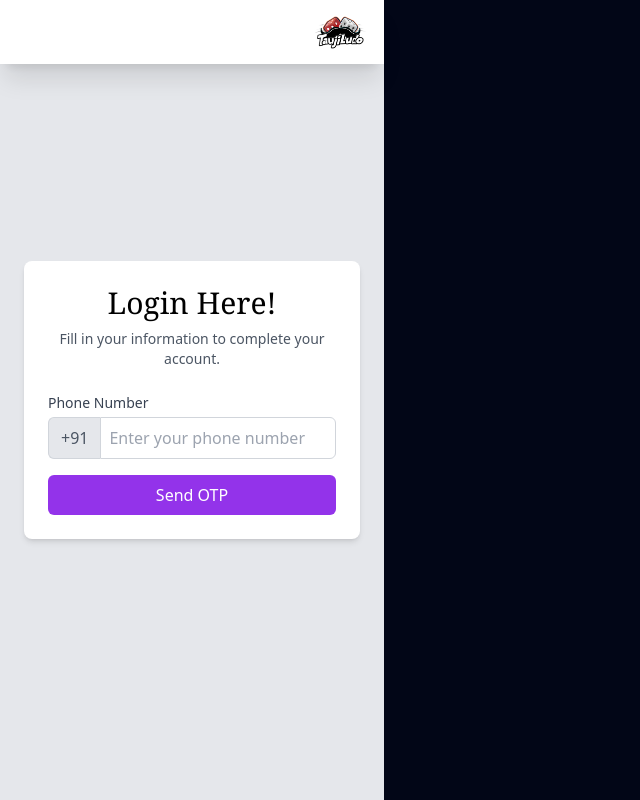
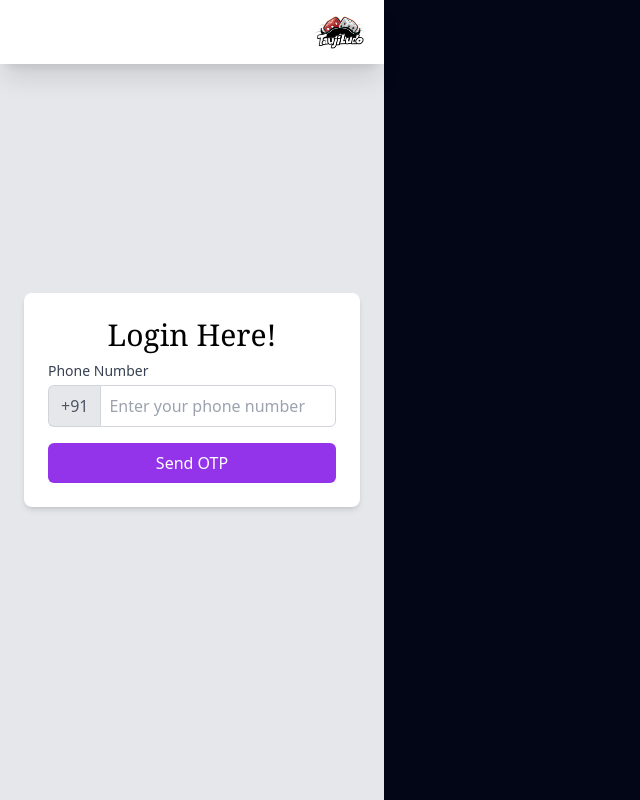
Before and after one commit to Gauhar-1/TaujiLudo, a React (Vite) app in the folder frontend/: page / in a window 1280 px wide. Shown: the whole page, without its empty margins (0-640 px from the left). Built offline with nearby package versions, Linux system fonts and the light colour scheme; no server answers.

Commit message:
checking automation

```diff
--- a/frontend/src/components/loginPage.tsx
+++ b/frontend/src/components/loginPage.tsx
@@ -79,9 +79,6 @@ export const LoginPage = () => {
       <div className="relative w-full max-w-sm p-6">
         <div className="bg-white shadow-md rounded-lg p-6">
           <h1 className="text-3xl font-serif text-center mb-2">Login Here!</h1>
-          <p className="text-sm text-gray-600 text-center mb-6">
-            Fill in your information to complete your account.
-          </p>
 
           {/* Phone Number Input */}
           <div className="mb-4">
```
